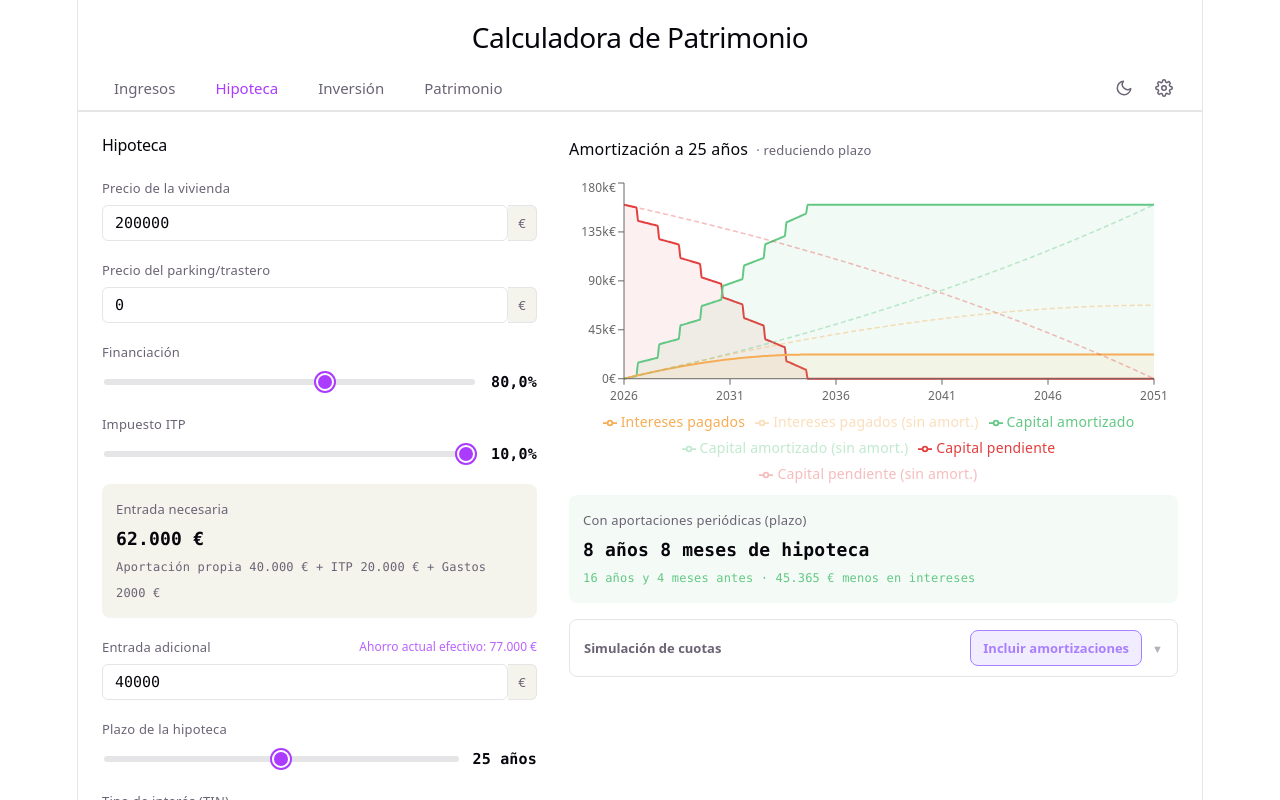
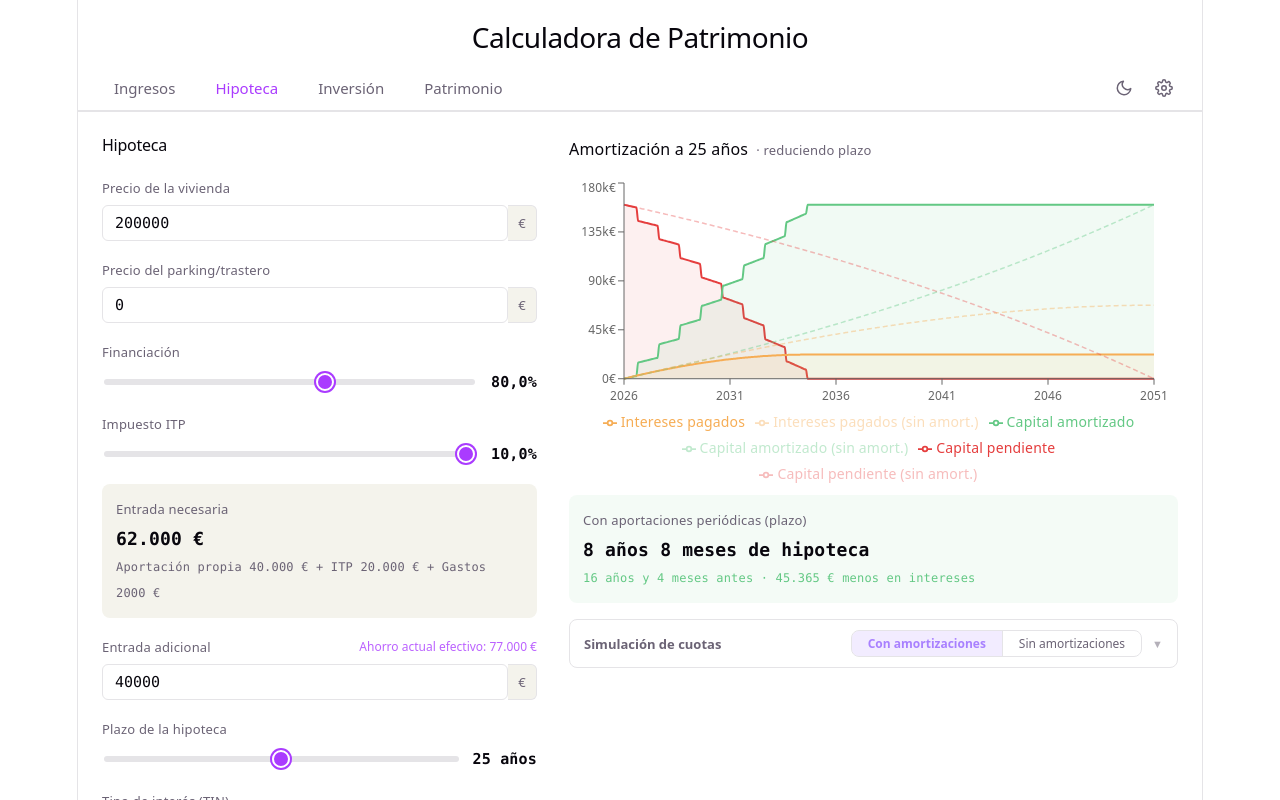
Before and after one commit to aleixRabassa/calculadora-patrimonio, a React (Vite) app: page / in a window 1280 px wide. Both pictures are taken after a click on the tab "Hipoteca". Shown: the top 800 px of the page. Built offline with nearby package versions, Linux system fonts and the light colour scheme.

Commit message:
feat: implement segmented control for amortization toggle in Hipoteca component

```diff
--- a/src/components/Hipoteca.css
+++ b/src/components/Hipoteca.css
@@ -203,6 +203,12 @@
   font-weight: 600;
 }
 
+.segmented-control--small .segmented-control__option {
+  padding: 4px 16px;
+  font-size: 12px;
+  white-space: nowrap;
+}
+
 /* Amortization schedule panel */
 .schedule-panel {
   margin-top: 12px;
--- a/src/components/Hipoteca.tsx
+++ b/src/components/Hipoteca.tsx
@@ -802,14 +802,22 @@ export function Hipoteca() {
               <span>Simulación de cuotas</span>
               <span className="schedule-panel__header-actions">
                 {hasContributions && (
-                  <span
-                    role="button"
-                    className={`schedule-panel__amort-toggle${includeAmortizations ? ' schedule-panel__amort-toggle--active' : ''}`}
-                    onClick={(e) => { e.stopPropagation(); setIncludeAmortizations(prev => !prev) }}
-                    title="Incluir amortizaciones en la simulación"
-                  >
-                    Incluir amortizaciones
-                  </span>
+                  <div className="segmented-control segmented-control--small" onClick={(e) => e.stopPropagation()}>
+                    <button
+                      type="button"
+                      className={`segmented-control__option${includeAmortizations ? ' segmented-control__option--active' : ''}`}
+                      onClick={() => setIncludeAmortizations(true)}
+                    >
+                      Con amortizaciones
+                    </button>
+                    <button
+                      type="button"
+                      className={`segmented-control__option${!includeAmortizations ? ' segmented-control__option--active' : ''}`}
+                      onClick={() => setIncludeAmortizations(false)}
+                    >
+                      Sin amortizaciones
+                    </button>
+                  </div>
                 )}
                 <span className={`schedule-panel__toggle${scheduleExpanded ? ' schedule-panel__toggle--open' : ''}`}>▼</span>
               </span>
```
